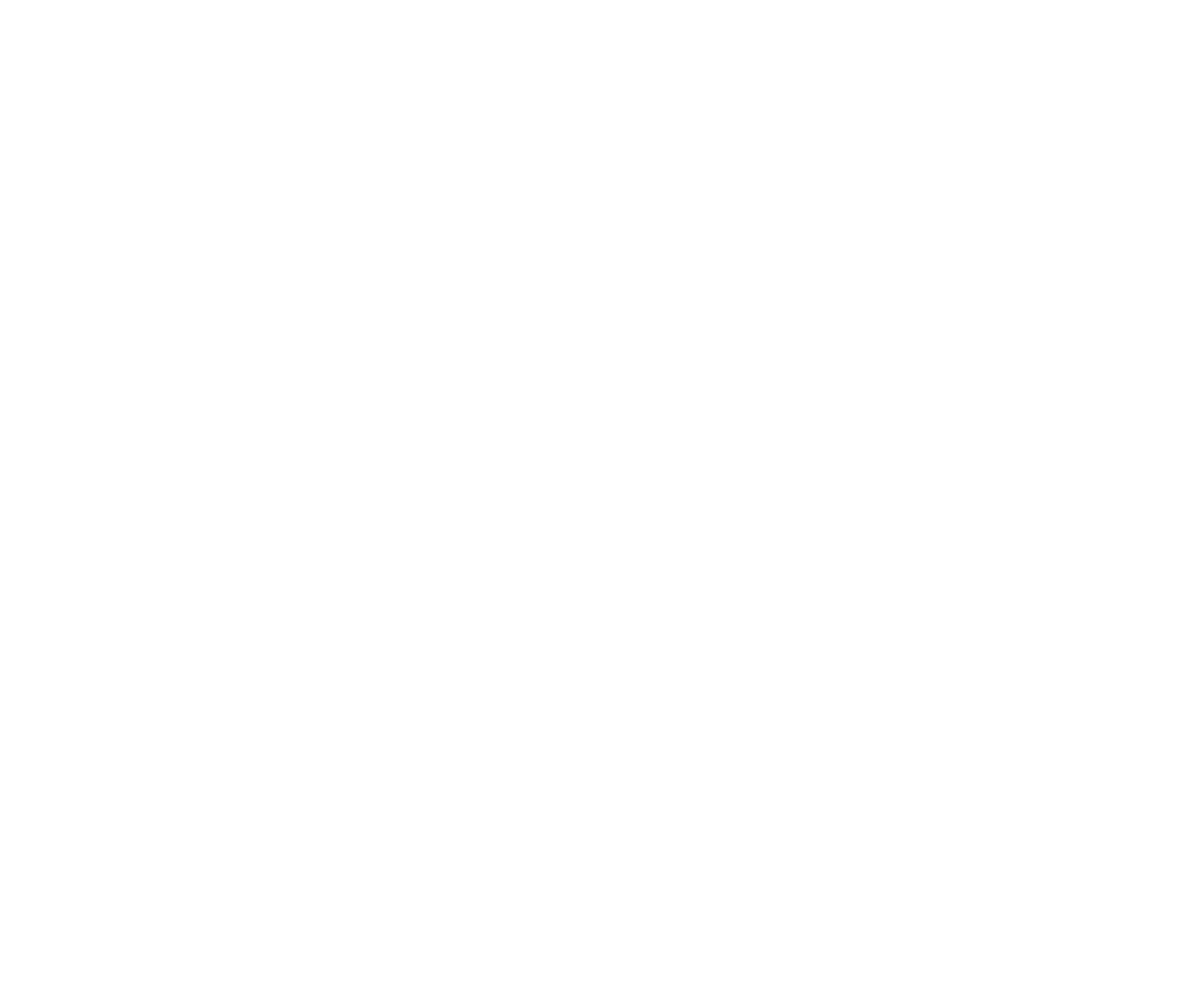
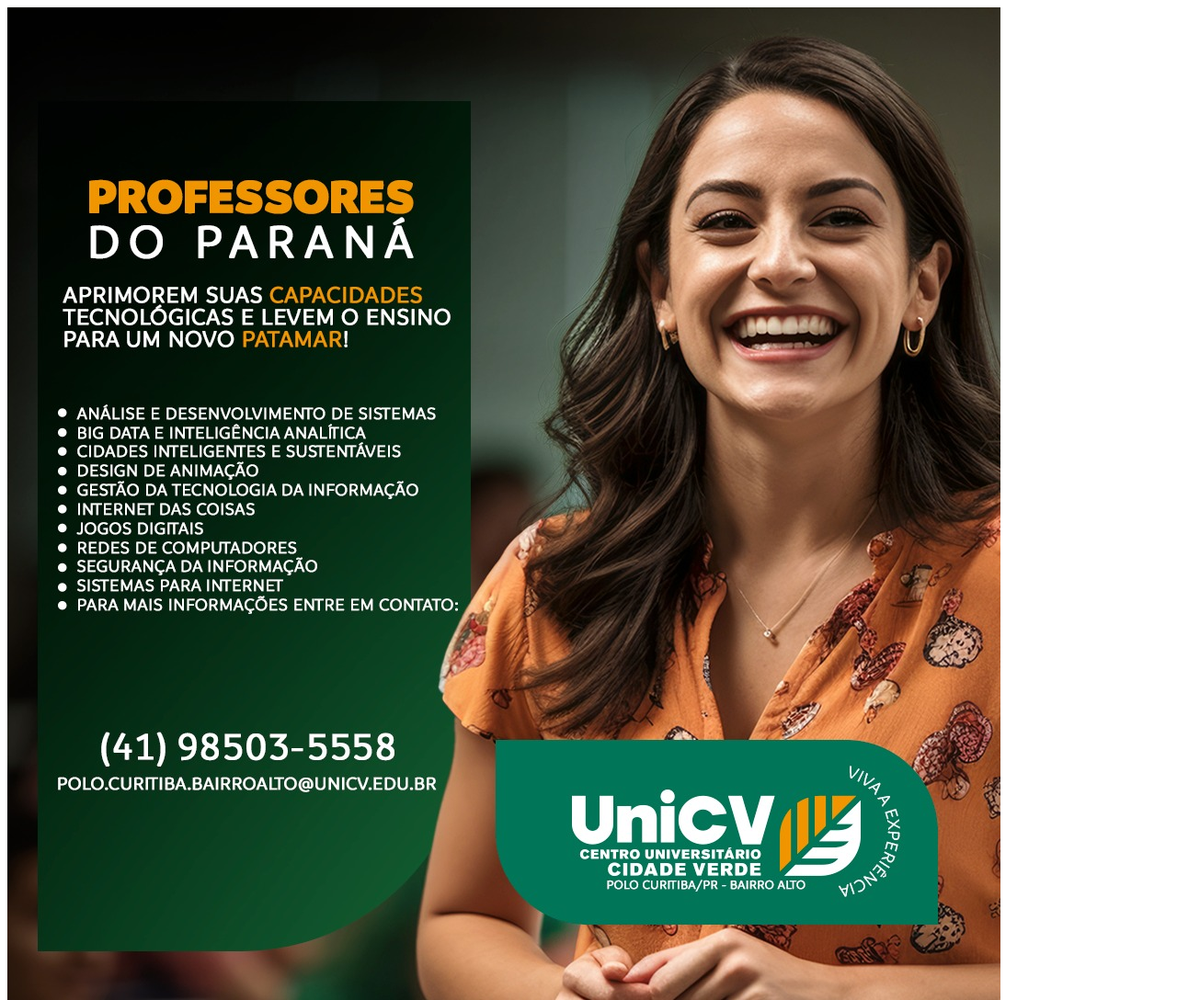
Before and after one commit to profmarciooliveira4/Tecnologias.edu, a plain HTML site: page index.html in a window 1280 px wide. Shown: the whole page at 92% size. Before the commit the page ends 800 px from the top, so only its background shows below. Drawn offline with Linux system fonts and the light colour scheme.

Commit message:
Update index.html

```diff
--- a/index.html
+++ b/index.html
@@ -6,6 +6,6 @@
   <title>Document</title>
 </head>
 <body>
-    <img src="" alt="">
+    <img src="https://github.com/profmarciooliveira4/Tecnologias.edu/blob/main/Tecnologias.jpeg" alt="Cursos de graduação EAD">
 </body>
 </html>
```
